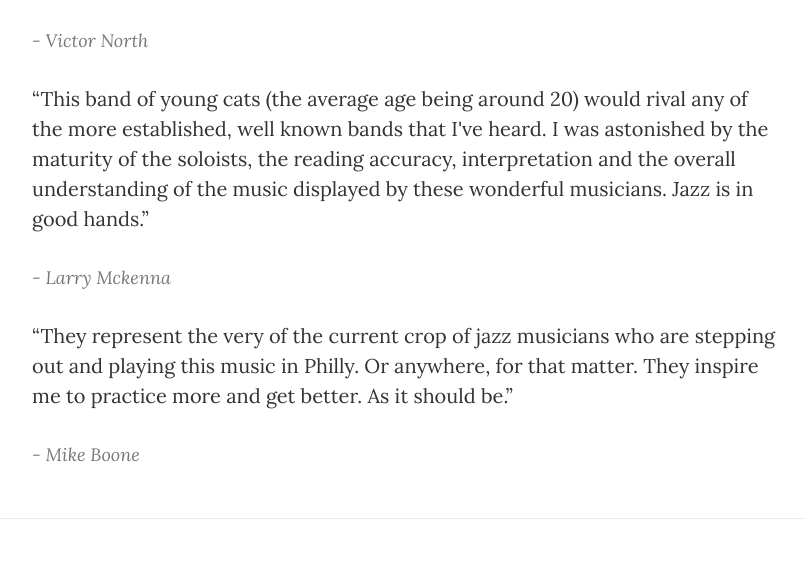
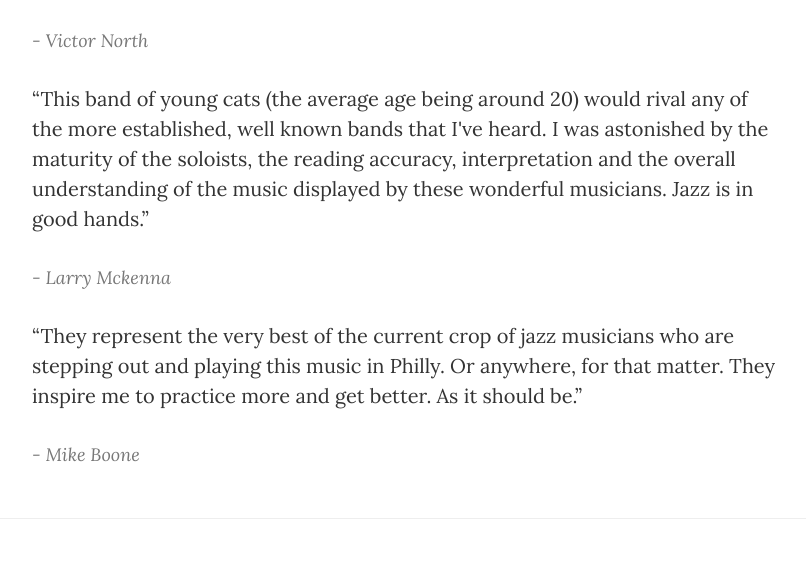
Before and after one commit to PhiladelphiaAmbassadorBigBand/PhiladelphiaAmbassadorBigBand.github.io, a website: page press.html in a window 1280 px wide. Shown: the part 1039-1606 px from the top of the page, without its empty margins (233-1039 px from the left). Drawn offline with nearby package versions, Linux system fonts and the light colour scheme.

Commit message:
mike quote

```diff
--- a/press.html
+++ b/press.html
@@ -131,7 +131,7 @@
                     <p class="post-meta">- Larry Mckenna</p>
                 </div>
                 <div class="post-preview">
-                    <p>“They represent the very of the current crop of jazz musicians who are stepping out and playing this music in Philly. Or anywhere, for that matter. They inspire me to practice more and get better. As it should be.” </p>
+                    <p>“They represent the very best of the current crop of jazz musicians who are stepping out and playing this music in Philly. Or anywhere, for that matter. They inspire me to practice more and get better. As it should be.” </p>
                     <p class="post-meta">- Mike Boone</p>
                 </div>
             </div>
```
